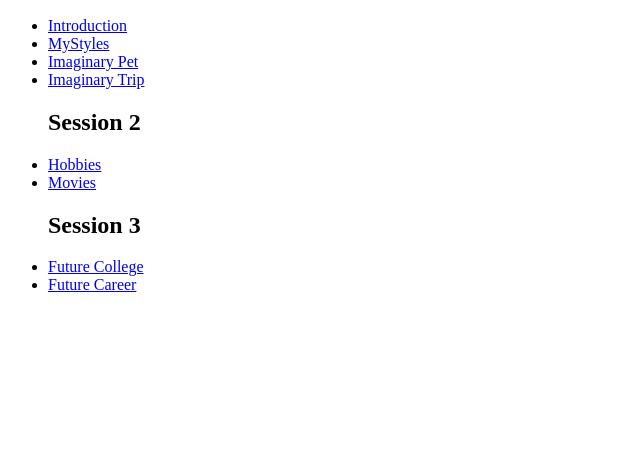
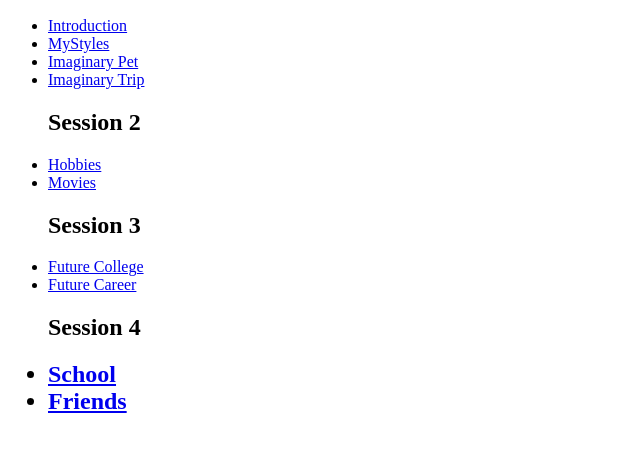
Before and after one commit to Jonathanisme/Jonathanisme.github.io, a plain HTML site: page index.html in a window 1280 px wide. Shown: the part 110-562 px from the top of the page, without its empty margins (0-640 px from the left). Drawn offline with Linux system fonts and the light colour scheme.

Commit message:
added links to school and friends in index

```diff
--- a/index.html
+++ b/index.html
@@ -27,6 +27,11 @@
         <li><a href="Session3/futurecollege.html">Future College</a></li>
         <li><a href="Session3/futurecareer.html">Future Career</a></li>
 
+        <h2>Session 4<h2>
+
+        <li><a href="Session4/school.html">School</a></li>
+        <li><a href="Session4/friends.html">Friends</a></li>
+
     </ul>
 
 
```
